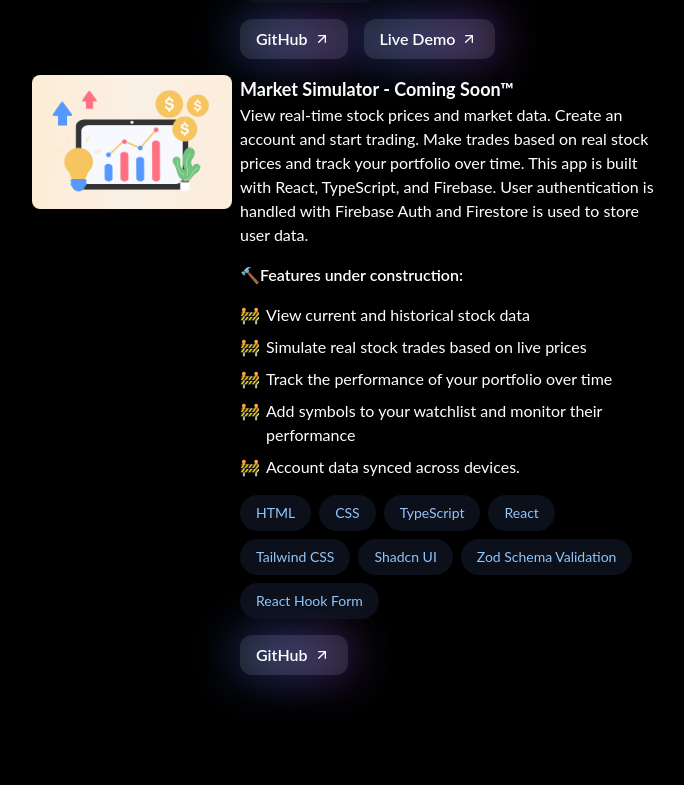
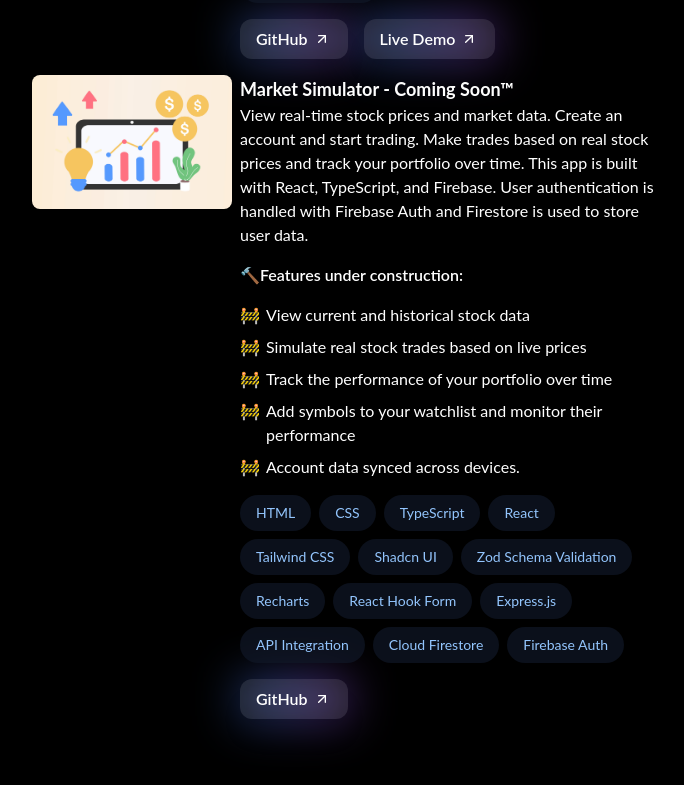
Before and after one commit to bzhang98/portfolio-site, a React (Vite) app: page / in a window 1280 px wide. Shown: the part 3207-3992 px from the top of the page, without its empty margins (518-1202 px from the left). Built offline with nearby package versions, Linux system fonts and the light colour scheme.

Commit message:
add new technologies on stock project

```diff
--- a/src/pages/home.tsx
+++ b/src/pages/home.tsx
@@ -695,7 +695,22 @@ export default function Home() {
                     Zod Schema Validation
                   </li>
                   <li className="bg-gray-900/70 text-blue-300 text-sm py-2 px-4 rounded-full">
+                    Recharts
+                  </li>
+                  <li className="bg-gray-900/70 text-blue-300 text-sm py-2 px-4 rounded-full">
                     React Hook Form
+                  </li>
+                  <li className="bg-gray-900/70 text-blue-300 text-sm py-2 px-4 rounded-full">
+                    Express.js
+                  </li>
+                  <li className="bg-gray-900/70 text-blue-300 text-sm py-2 px-4 rounded-full">
+                    API Integration
+                  </li>
+                  <li className="bg-gray-900/70 text-blue-300 text-sm py-2 px-4 rounded-full">
+                    Cloud Firestore
+                  </li>
+                  <li className="bg-gray-900/70 text-blue-300 text-sm py-2 px-4 rounded-full">
+                    Firebase Auth
                   </li>
                 </ul>
                 <div className="links mt-4 flex gap-4">
```
